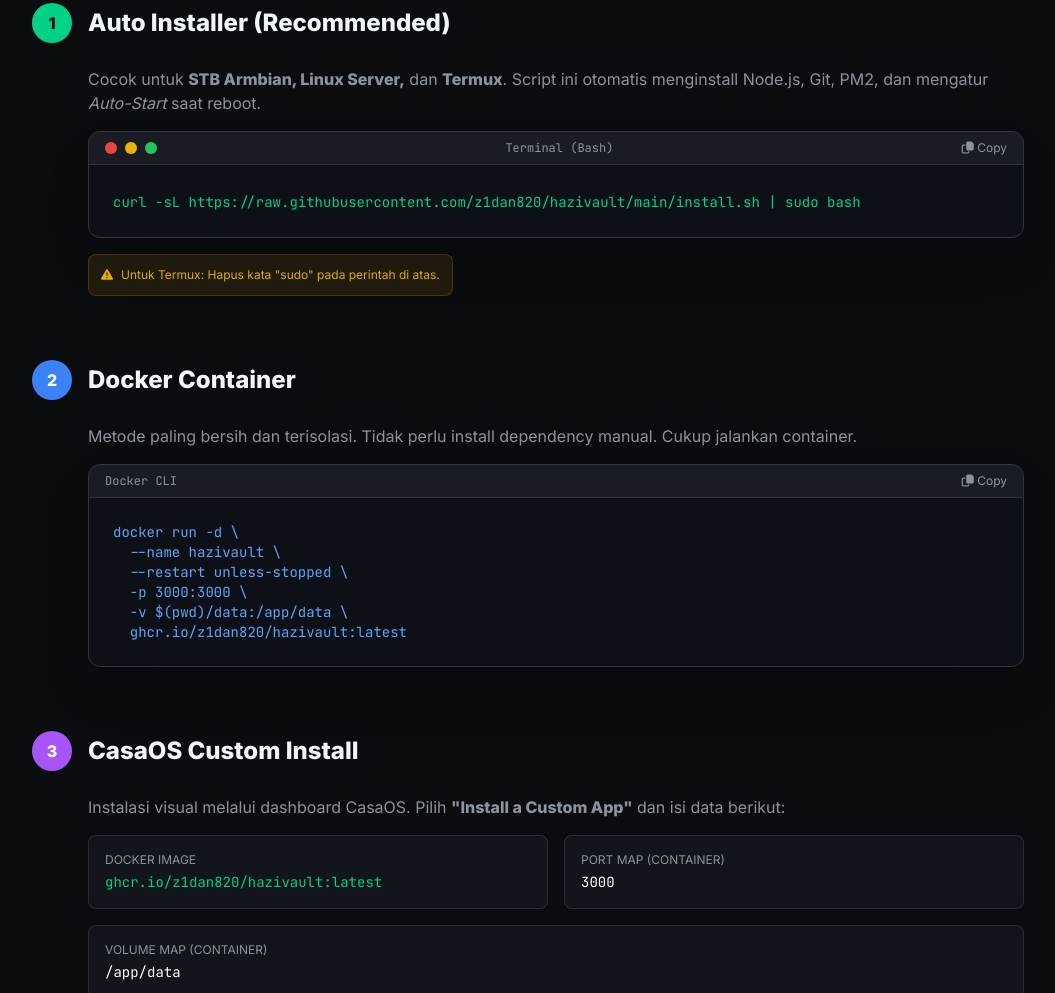
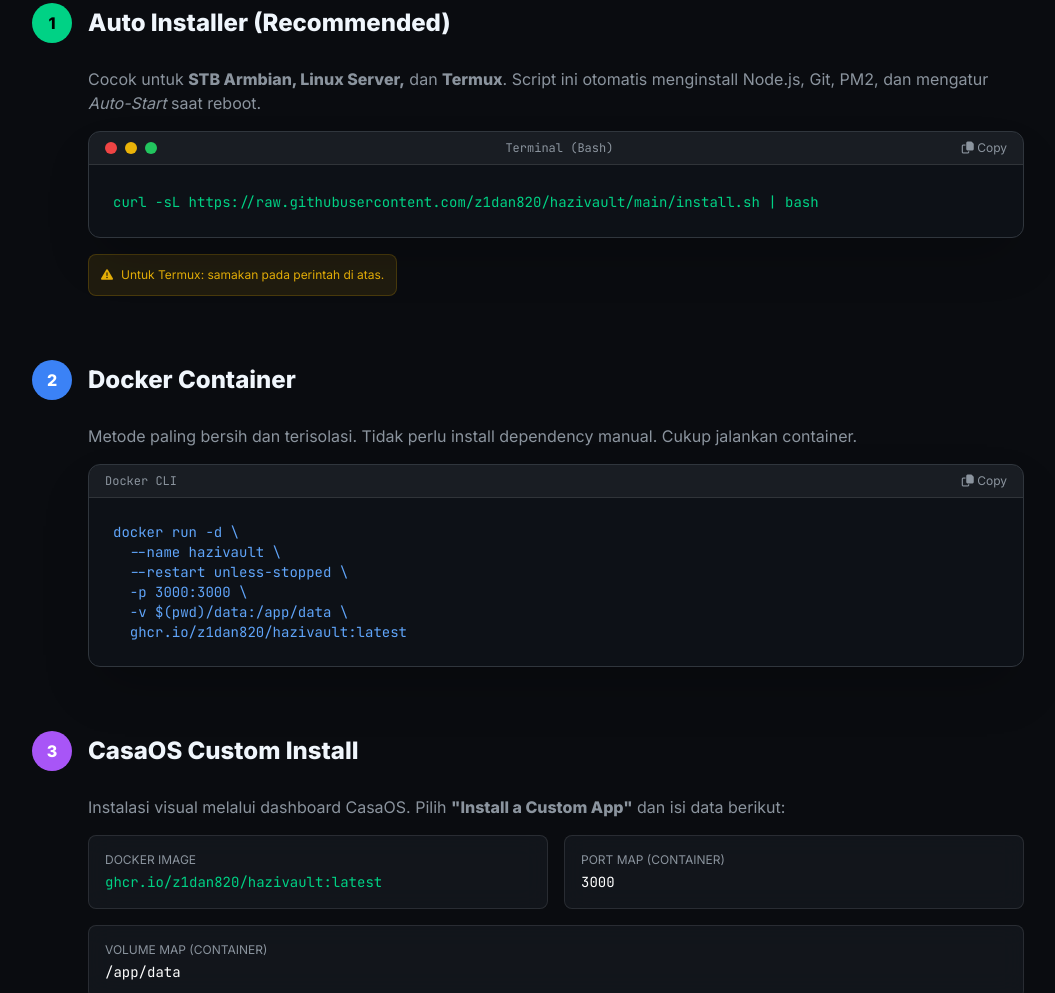
Before and after one commit to z1dan820/HaziVault-Docs, a plain HTML site: page index.html in a window 1280 px wide. Shown: the part 1957-2950 px from the top of the page, without its empty margins (112-1167 px from the left). Drawn offline with nearby package versions, Linux system fonts and the light colour scheme.

Commit message:
Update index.html

```diff
--- a/index.html
+++ b/index.html
@@ -175,12 +175,12 @@
                     <button onclick="copyCode('cmd1')" class="text-xs hover:text-white text-muted transition"><i class="fa-regular fa-copy"></i> Copy</button>
                 </div>
                 <div class="p-6 overflow-x-auto">
-                    <code id="cmd1" class="font-mono text-sm text-primary">curl -sL https://raw.githubusercontent.com/z1dan820/hazivault/main/install.sh | sudo bash</code>
+                    <code id="cmd1" class="font-mono text-sm text-primary">curl -sL https://raw.githubusercontent.com/z1dan820/hazivault/main/install.sh | bash</code>
                 </div>
             </div>
             <div class="mt-4 ml-14 flex items-center gap-2 text-xs text-yellow-500 bg-yellow-500/10 p-3 rounded-lg border border-yellow-500/20 max-w-max">
                 <i class="fa-solid fa-triangle-exclamation"></i>
-                <span>Untuk Termux: Hapus kata "sudo" pada perintah di atas.</span>
+                <span>Untuk Termux: samakan pada perintah di atas.</span>
             </div>
         </div>
 
```
